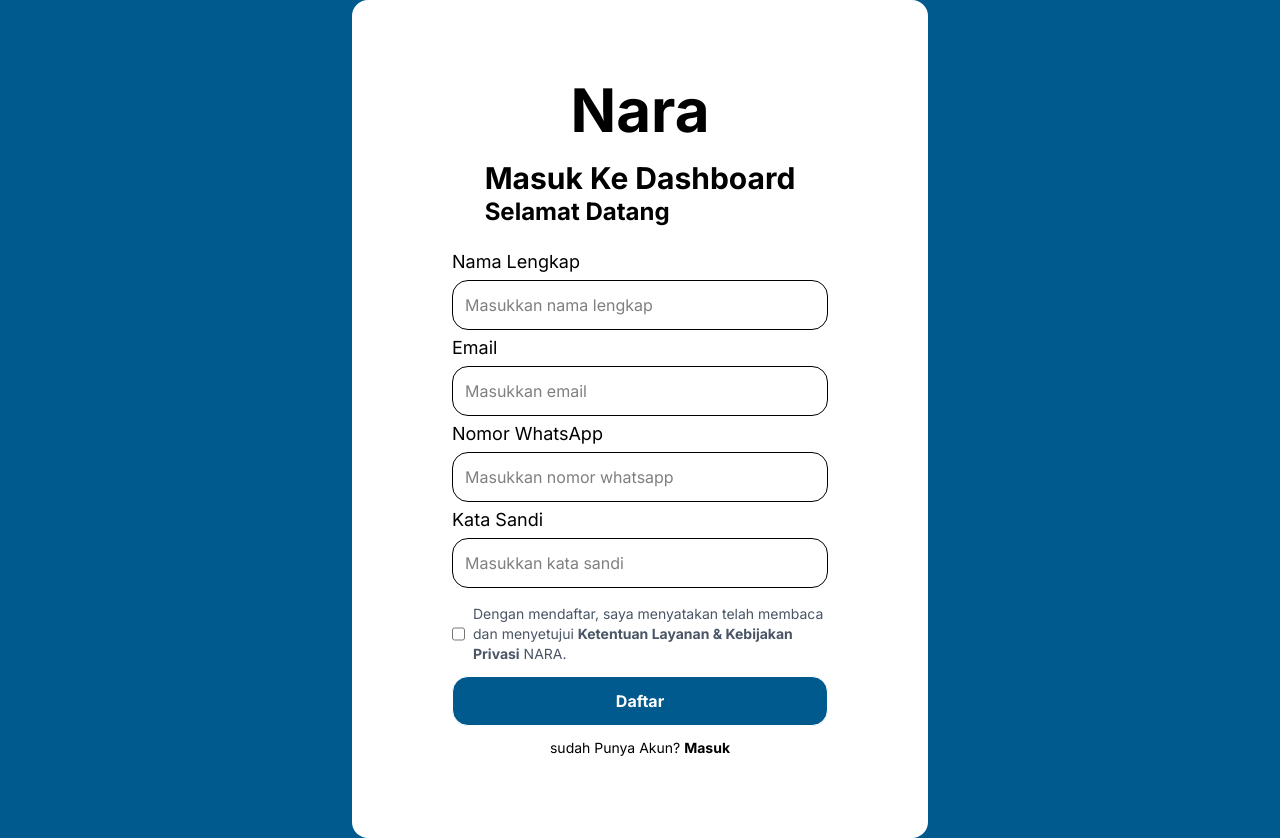
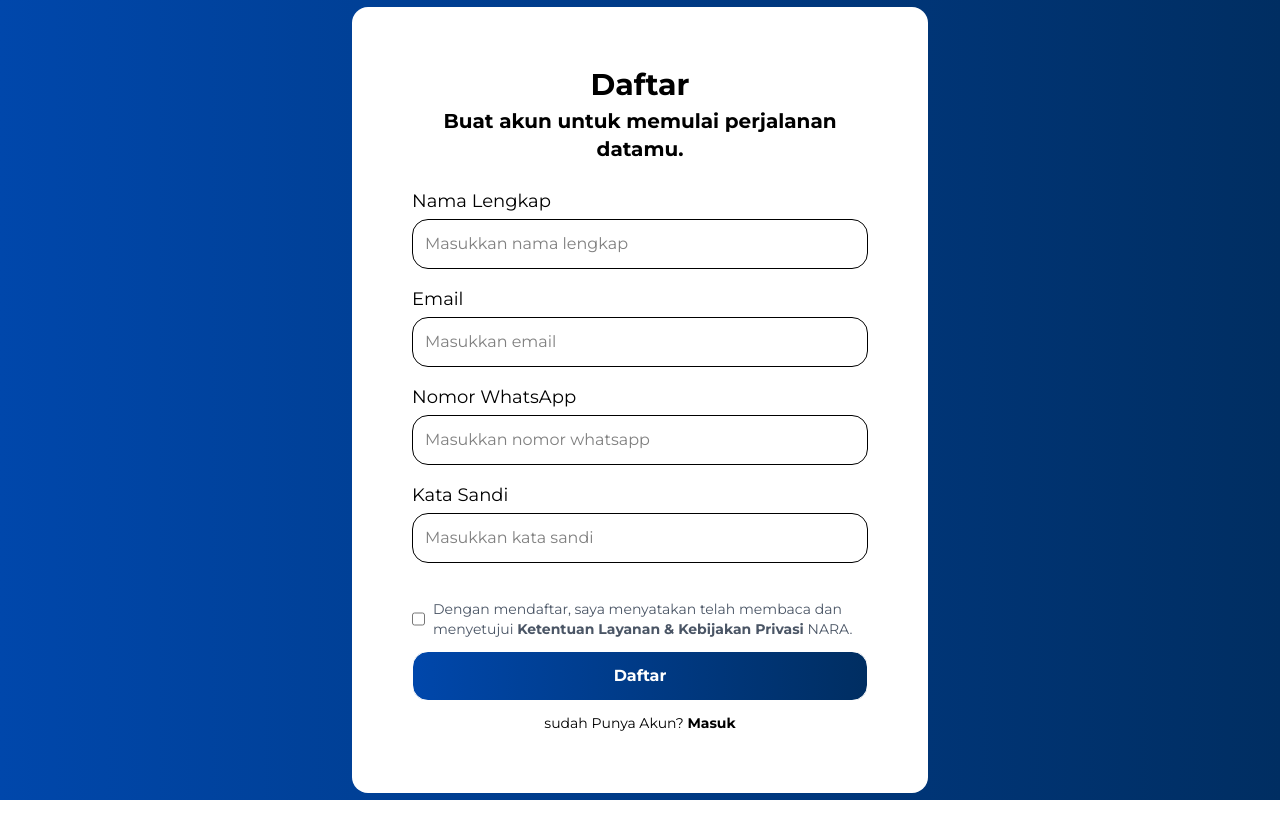
Before and after one commit to RezkySaputraa/pos-app, a Next.js app: page /auth/register in a window 1280 px wide. After the commit the page ends 800 px from the top, so only its background shows below. Built offline with nearby package versions, Linux system fonts and the light colour scheme.

Commit message:
fix<auth> : perbaiki warna dan styling untuk login dan register

```diff
--- a/src/app/auth/layout.tsx
+++ b/src/app/auth/layout.tsx
@@ -6,7 +6,7 @@ export default function AuthLayoutPage({
   children: React.ReactNode;
 }) {
   return (
-    <div className="flex flex-col items-center justify-center min-w-full min-h-screen gap-10 bg-primary antialiased lg:py-0">
+    <div className="flex flex-col items-center justify-center min-h-screen gap-10 bg-primary-gradient ">
       <AuthLayout>{children}</AuthLayout>
     </div>
   );
--- a/src/app/layout.tsx
+++ b/src/app/layout.tsx
@@ -1,10 +1,10 @@
 import type { Metadata } from "next";
-import { Inter } from "next/font/google";
+import { Montserrat } from "next/font/google";
 import "@/styles/globals.css";
 import { cn } from "../utils/cn";
 
-const inter = Inter({
-  variable: "--font-inter",
+const montserrat = Montserrat({
+  variable: "--font-montserrat",
   subsets: ["latin"],
   weight: ["100", "200", "300", "400", "500", "600", "700", "800", "900"],
 });
@@ -24,7 +24,7 @@ export default function RootLayout({
 }>) {
   return (
     <html lang="en">
-      <body className={cn(inter.className)}>{children}</body>
+      <body className={cn(montserrat.className)}>{children}</body>
     </html>
   );
 }
--- a/src/components/elements/auth/InputField.tsx
+++ b/src/components/elements/auth/InputField.tsx
@@ -2,12 +2,12 @@
 
 export default function InputField({ title, placeholder }: { title: string; placeholder: string }) {
     return (
-        <>
+        <div className="flex flex-col gap-1">
             <div className="font-regular text-lg">{title}</div>
             <input
-                className="border p-3 rounded-2xl"
+                className="border p-3 rounded-2xl focus:border-primary focus:outline-none"
                 placeholder={placeholder}
             />
-        </>
+        </div>
     );
 }
--- a/src/components/elements/auth/LoginForm.tsx
+++ b/src/components/elements/auth/LoginForm.tsx
@@ -6,12 +6,12 @@ import InputField from "./InputField";
 
 export default function LoginForm() {
     return (
-        <form className="flex flex-col gap-4 w-full px-25" action="">
-            <div className="flex flex-col gap-1">
+        <form className="flex flex-col gap-4 w-full" action="">
+            <div className="flex flex-col gap-4">
                 <InputField title="Email" placeholder="Masukkan email" />
                 <InputField title="Kata Sandi" placeholder="Masukkan kata sandi" />
             </div>
-            <div className="flex flex-col gap-3">
+            <div className="flex flex-col gap-3 pt-5">
                 <div className="flex items-center justify-between">
                     <label className="inline-flex items-center gap-2 text-sm text-gray-600">
                         <input type="checkbox" className="h-4 w-4 rounded border-gray-300 accent-primary focus:ring-primary" />
@@ -26,7 +26,6 @@ export default function LoginForm() {
                     <label> Belum Punya Akun? <a href="/auth/register" className="font-bold hover:underline">Daftar</a></label>
                 </div>
             </div>
-
         </form>
     );
 }
--- a/src/components/elements/auth/RegisterForm.tsx
+++ b/src/components/elements/auth/RegisterForm.tsx
@@ -6,14 +6,14 @@ import InputField from "./InputField";
 
 export default function RegisterForm() {
     return (
-        <form className="flex flex-col gap-4 w-full px-25" action="">
-            <div className="flex flex-col gap-1">
+<form className="flex flex-col gap-4 w-full" action="">
+            <div className="flex flex-col gap-4">
                 <InputField title="Nama Lengkap" placeholder="Masukkan nama lengkap" />
                 <InputField title="Email" placeholder="Masukkan email" />
                 <InputField title="Nomor WhatsApp" placeholder="Masukkan nomor whatsapp" />
                 <InputField title="Kata Sandi" placeholder="Masukkan kata sandi" />
             </div>
-            <div className="flex flex-col gap-3">
+            <div className="flex flex-col gap-3 pt-5">
                 <div className="flex items-center justify-between">
                     <label className="inline-flex items-center gap-2 text-sm text-gray-600">
                         <input type="checkbox" className="h-4 w-4 rounded border-gray-300 accent-primary focus:ring-primary" />
@@ -26,7 +26,6 @@ export default function RegisterForm() {
                     <label> sudah Punya Akun? <a href="/auth/login" className="font-bold hover:underline">Masuk</a></label>
                 </div>
             </div>
-
         </form>
     );
 }
--- a/src/components/elements/auth/SubmitButton.tsx
+++ b/src/components/elements/auth/SubmitButton.tsx
@@ -4,7 +4,7 @@ export default function SubmitButton({ title }: { title: string }) {
   return (
     <div>
       <button
-        className="border p-3 rounded-2xl bg-primary text-white font-bold hover:bg-[#00476b] w-full"
+        className="border p-3 rounded-2xl bg-primary-gradient text-white font-bold hover:opacity-90 transition-opacity w-full"
       >
         {title}
       </button>
--- a/src/components/views/Auth/Login/Login.tsx
+++ b/src/components/views/Auth/Login/Login.tsx
@@ -23,19 +23,16 @@ const Login = () => {
   // };
 
   return (
-    <div className="flex flex-col items-center justify-center w-full gap-10 lg:flex-row lg:gap-20">
-
-      <div className="flex py-20 items-start justify-center w-xl h-auto gap-10 bg-white rounded-2xl">
-        <div className="flex flex-col items-center justify-center w-full gap-5 ">
-          <h1 className="text-6xl font-bold items-center">Nara</h1>
-          <div className="justify-center">
-            <h3 className="text-3xl font-bold items-center">Masuk Ke Dashboard</h3>
-            <h3 className="text-2xl font-bold items-center">Selamat Datang</h3>
+    <div>
+      <div className="flex justify-center py-15 w-full min-w-xl h-auto bg-white rounded-2xl px-15">
+        <div className="flex flex-col justify-center gap-5 w-full">
+          <div className="text-center">
+            <h3 className="text-3xl font-bold ">Masuk Ke Dashboard</h3>
+            <h3 className="text-xl font-bold py-1">Selamat Datang</h3>
           </div>
-        <LoginForm></LoginForm>
+          <LoginForm />
         </div>
       </div>
-
     </div>
   );
 };
--- a/src/components/views/Auth/Register/Register.tsx
+++ b/src/components/views/Auth/Register/Register.tsx
@@ -26,18 +26,16 @@ const Register = () => {
   // };
 
   return (
-    <div className="flex flex-col items-center justify-center w-full gap-10 lg:flex-row lg:gap-20">
-      <div className="flex py-20 items-start justify-center w-xl h-auto gap-10 bg-white rounded-2xl">
-        <div className="flex flex-col items-center justify-center w-full gap-5 ">
-          <h1 className="text-6xl font-bold items-center">Nara</h1>
-          <div className="justify-center">
-            <h3 className="text-3xl font-bold items-center">Masuk Ke Dashboard</h3>
-            <h3 className="text-2xl font-bold items-center">Selamat Datang</h3>
+    <div>
+      <div className="flex py-15 justify-center w-full min-w-lg max-w-xl h-auto bg-white rounded-2xl px-15">
+        <div className="flex flex-col justify-center gap-5 w-full">
+          <div className="text-center">
+            <h3 className="text-3xl font-bold">Daftar</h3>
+            <h3 className="text-xl font-bold py-1">Buat akun untuk memulai perjalanan datamu.</h3>
           </div>
           <RegisterForm />
         </div>
       </div>
-
     </div>
   );
 };
--- a/src/styles/globals.css
+++ b/src/styles/globals.css
@@ -4,15 +4,22 @@
 
 @theme {
   --color-primary-50: #f4f9fc;
-  --color-primary-100: #e6f2f8;
-  --color-primary-200: #cbe6f0;
-  --color-primary-300: #9fd0e3;
-  --color-primary-400: #66add0;
-  --color-primary-500: #0078be;
-  --color-primary-600: #005a8d;
-  --color-primary-700: #004066;
-  --color-primary-800: #00273f;
-  --color-primary-900: #00121f;
-  --color-primary: #005a8d;
+  --color-primary-100: #cbe6f0;
+  --color-primary-200: #9fd0e3;
+  --color-primary-300: #66add0;
+  --color-primary-400: #0078be;
+  --color-primary-500: #0047ab;
+  --color-primary-600: #002f62;
+  --color-primary-700: #00274f;
+  --color-primary-800: #00121f;
+  --color-primary-900: #000a12;
 
+  /* Custom gradient variable */
+  --gradient-primary: 002E62;
 }
+
+@layer utilities {
+  .bg-primary-gradient {
+    background-image: linear-gradient(to right, #0047AB, #002E62);
+  }
+}
```
Also changed, not shown: public/images/general/logo.png.
